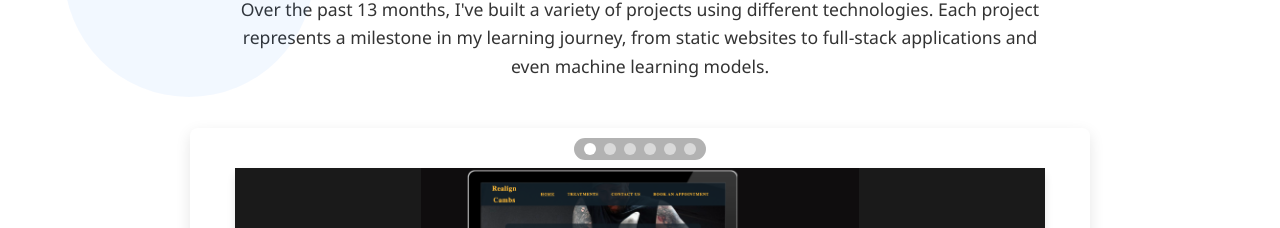
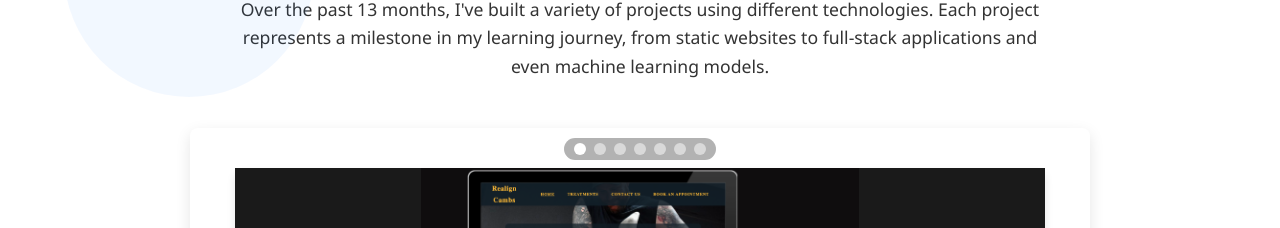
Before and after one commit to James-Burch/Resume-J-Burch, a React (Vite) app: page / in a window 1280 px wide. Shown: the part 2098-2326 px from the top of the page. Built offline with nearby package versions, Linux system fonts and the light colour scheme.

Commit message:
Add refine barbers project

```diff
--- a/src/components/ProjectCarousel.jsx
+++ b/src/components/ProjectCarousel.jsx
@@ -60,6 +60,15 @@ const ProjectCarousel = () => {
             liveSite: "https://jamesburch.netlify.app",
             repository: "https://github.com/James-Burch/Resume-J-Burch",
             technologies: ["ReactJS", "CSS5", "EmailJS"]
+        },
+        {
+            id: 7,
+            title: "Refine Barbers",
+            description: "A website built for a local barbers to allow their customers to book appointments and view different available services. Whilst allowing the barbers to have a dashboard to edit availability.",
+            image: "/images/project7hp-refine.png",
+            liveSite: "https://refinebarbers.netlify.app",
+            repository: "https://github.com/James-Burch/Refine-Barbers",
+            technologies: ["ReactJS", "Typescript", "MongoDB"]
         }
     ];
 
```
Also changed, not shown: public/images/project7hp-refine.png (added).
